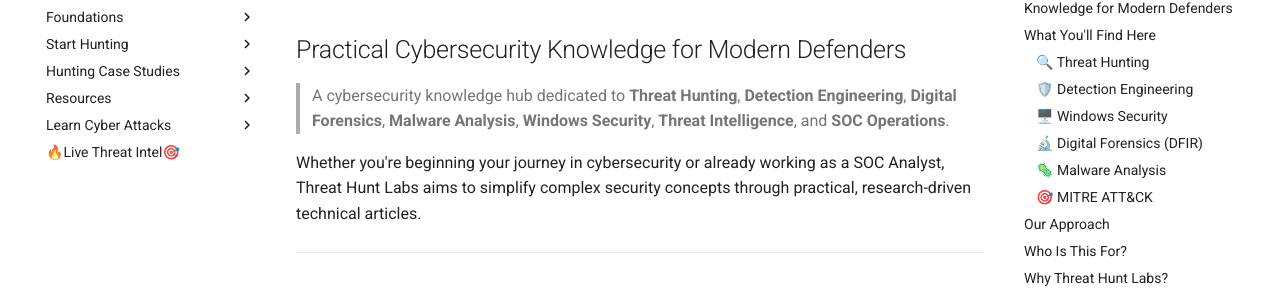
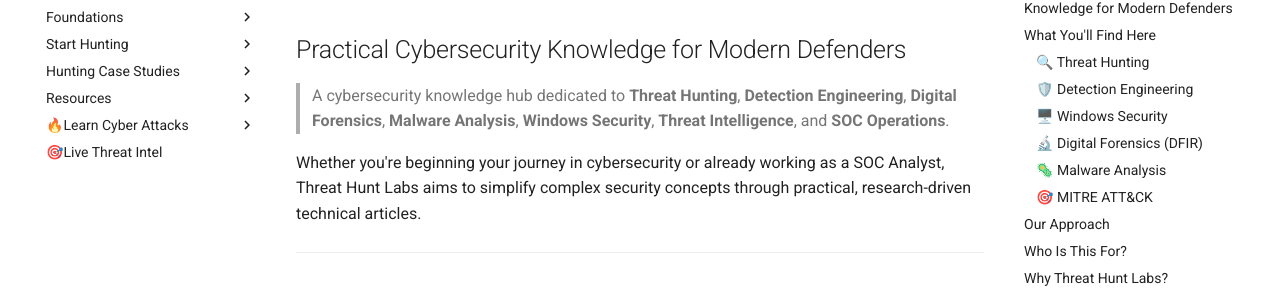
Before and after one commit to pbmundas/ThreatHuntingLabs, an MkDocs documentation site: the page built from docs/index.md, in a window 1280 px wide. Shown: the part 148-444 px from the top of the page. Built offline with MkDocs 1.6.1 and Material for MkDocs 9.7.7, drawn with Linux system fonts in a browser that asks for light colours.

```diff
--- a/mkdocs.yml
+++ b/mkdocs.yml
@@ -51,7 +51,7 @@ nav:
   - Resources:
      - Download Section: Downloads/threat-hunting-related-document-references.md
 
-  - Learn Cyber Attacks:
+  - 🔥Learn Cyber Attacks:
       - Attacks: learn-known-cyber-attacks/index.html
 
-  - 🔥Live Threat Intel🎯: https://intel.threathuntlabs.com
+  - 🎯Live Threat Intel: https://intel.threathuntlabs.com
```
